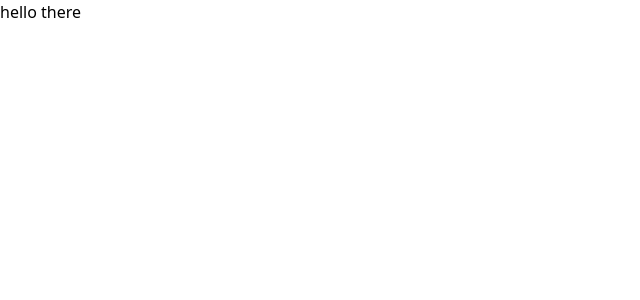
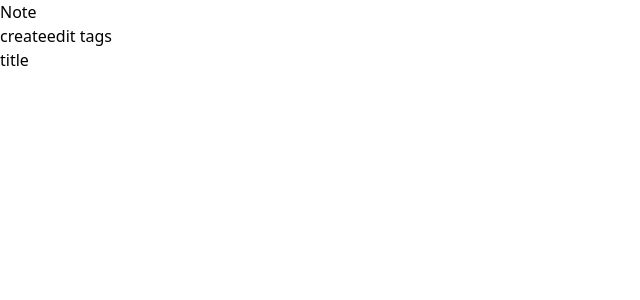
Before and after one commit to omidfarhangnia/Advance-Note-With-Typescript, a React (Vite) app: page / in a window 1280 px wide. Shown: the top 300 px of the page, without its empty margins (0-640 px from the left). Built offline with nearby package versions, Linux system fonts and the light colour scheme.

Commit message:
starting the structure

```diff
--- a/index.html
+++ b/index.html
@@ -4,7 +4,7 @@
     <meta charset="UTF-8" />
     <link rel="icon" type="image/svg+xml" href="/vite.svg" />
     <meta name="viewport" content="width=device-width, initial-scale=1.0" />
-    <title>Vite + React + TS</title>
+    <title>Note App</title>
   </head>
   <body>
     <div id="root"></div>
--- a/src/App.tsx
+++ b/src/App.tsx
@@ -1,16 +1,19 @@
-import { useState } from 'react';
 import { Routes, Route, Navigate } from "react-router-dom";
+import Home from "./Component/Home";
+import New from "./Component/New";
+import Show from "./Component/Show";
+import Edit from "./Component/Edit";
 
 function App() {
 
   return (
     <>
       <Routes>
-        <Route path='/' element={<h1>hello there</h1>} />
-        <Route path='/new' element={<h1>new</h1>} />
+        <Route path='/' element={<Home />} />
+        <Route path='/new' element={<New />} />
         <Route path='/:id'>
-            <Route index element={<h1>show</h1>} />
-            <Route path='edit' element={<h1>edit</h1>} />
+            <Route index element={< Show/>} />
+            <Route path='edit' element={<Edit />} />
         </Route>
         <Route path='*' element={<Navigate to="/" />} />
       </Routes>
--- /dev/null
+++ b/src/Component/Edit.tsx
@@ -0,0 +1,5 @@
+export default function Edit() {
+    return (
+        <></>
+    )
+}
--- /dev/null
+++ b/src/Component/Home.tsx
@@ -0,0 +1,22 @@
+export default function Home() {
+    return (
+        <>
+            <div>
+                <h1>Note</h1>
+
+                <div>
+                    <button>create</button>
+                    <button>edit tags</button>
+                </div>
+            </div>
+            <div>
+                <from>
+                    <div>
+                        <label>title</label>
+                        <input type="text" />
+                    </div>
+                </from>
+            </div>
+        </>
+    )
+}
--- /dev/null
+++ b/src/Component/New.tsx
@@ -0,0 +1,5 @@
+export default function New() {
+    return (
+        <></>
+    )
+}
--- /dev/null
+++ b/src/Component/Show.tsx
@@ -0,0 +1,5 @@
+export default function Show() {
+    return (
+        <></>
+    )
+}
```
